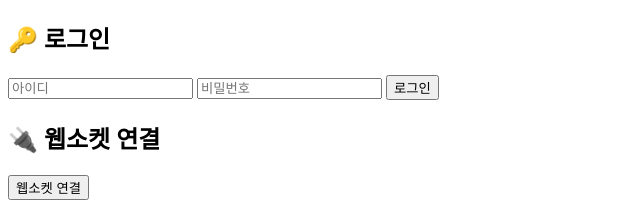
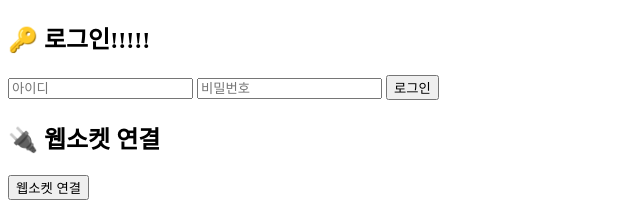
Before and after one commit to lsj90954511/test, a plain HTML site: page index.html in a window 1280 px wide. Shown: the top 217 px of the page, 0-640 px from the left. Drawn offline with nearby package versions, Linux system fonts and the light colour scheme.

Commit message:
Update index.html

```diff
--- a/index.html
+++ b/index.html
@@ -8,7 +8,7 @@
 </head>
 <body>
 
-    <h2>🔑 로그인</h2>
+    <h2>🔑 로그인!!!!!</h2>
     <input type="text" id="username" placeholder="아이디">
     <input type="password" id="password" placeholder="비밀번호">
     <button onclick="login()">로그인</button>
```
